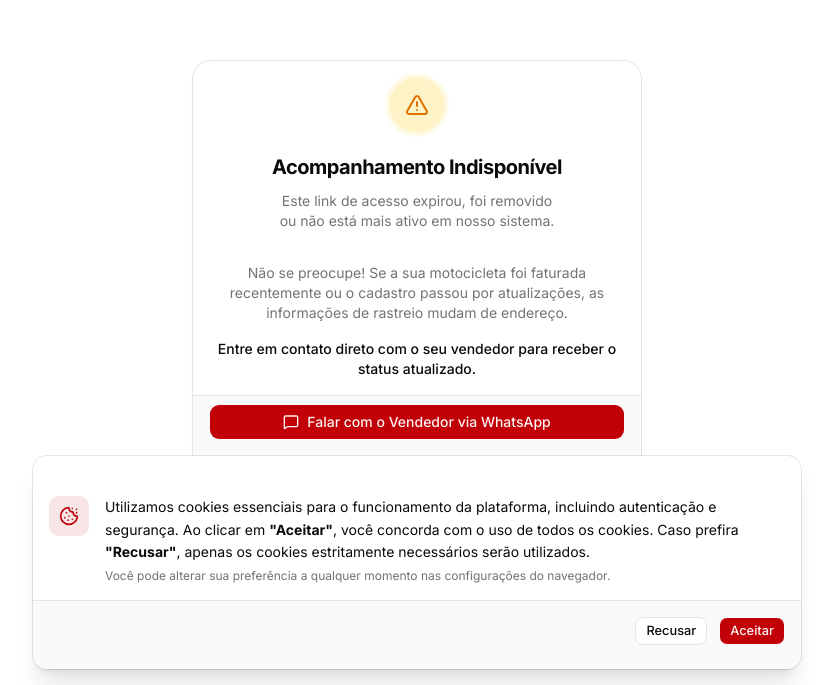
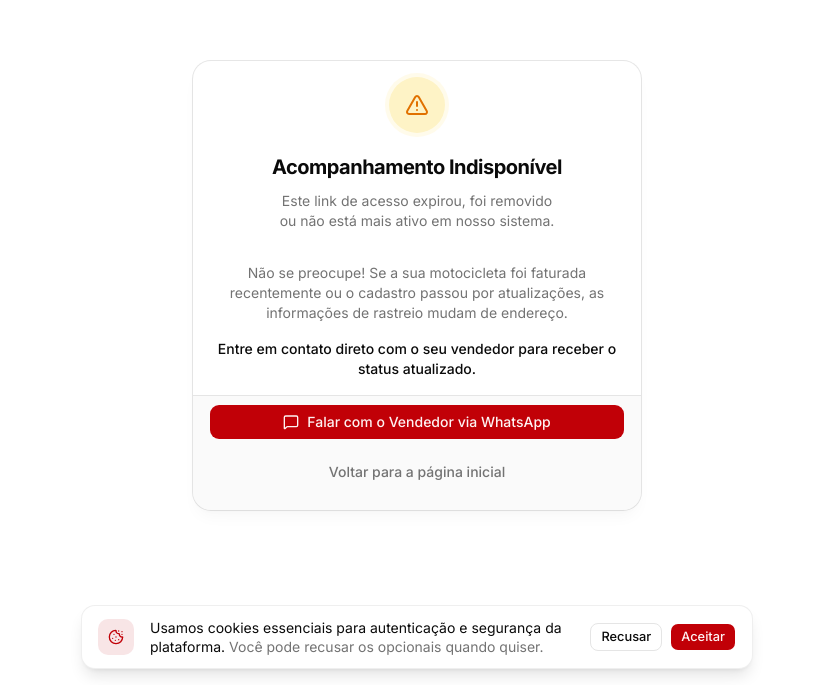
Before and after one commit to Acompanhamento-de-Chegada-de-Moto/auge-management, a Next.js app: page /acompanhamento/indisponivel in a window 1280 px wide. Shown: the part 115-800 px from the top of the page, without its empty margins (223-1056 px from the left). Built offline with nearby package versions, Linux system fonts and the light colour scheme.

Commit message:
feat: tab theme

```diff
--- a/app/layout.tsx
+++ b/app/layout.tsx
@@ -3,6 +3,7 @@ import { Geist, Geist_Mono, Inter } from "next/font/google";
 import "./globals.css";
 import { Toaster } from "sonner";
 import { CookieConsentBanner } from "@/components/CookieConsentBanner";
+import { ThemeColorSync } from "@/components/ThemeColorSync";
 import { ThemeProvider } from "@/components/ThemeProvider";
 import { cn } from "@/lib/utils";
 
@@ -51,6 +52,7 @@ export default function RootLayout({
           enableSystem
           disableTransitionOnChange
         >
+          <ThemeColorSync />
           {children}
           <Toaster />
         </ThemeProvider>
--- a/components/CookieConsentBanner.tsx
+++ b/components/CookieConsentBanner.tsx
@@ -1,10 +1,9 @@
 "use client";
 
+import { Cookie, X } from "lucide-react";
+import { useEffect, useState } from "react";
 import { Button } from "@/components/ui/button";
-import { Card, CardContent, CardFooter } from "@/components/ui/card";
 import { getCookieConsent, setCookieConsent } from "@/lib/cookies";
-import { Cookie } from "lucide-react";
-import { useEffect, useState } from "react";
 
 export function CookieConsentBanner() {
   const [visible, setVisible] = useState(false);
@@ -29,38 +28,41 @@ export function CookieConsentBanner() {
   if (!visible) return null;
 
   return (
-    <div className="fixed inset-x-0 bottom-0 z-50 p-4">
-      <Card className="mx-auto max-w-3xl shadow-xl border-border/60">
-        <CardContent className="flex items-start gap-4 pt-6">
-          <div className="hidden shrink-0 sm:block">
-            <div className="flex size-10 items-center justify-center rounded-lg bg-primary/10">
-              <Cookie className="size-5 text-primary" />
-            </div>
-          </div>
-          <div className="space-y-1">
-            <p className="text-sm leading-relaxed text-foreground">
-              Utilizamos cookies essenciais para o funcionamento da plataforma,
-              incluindo autenticação e segurança. Ao clicar em{" "}
-              <strong>&quot;Aceitar&quot;</strong>, você concorda com o uso de
-              todos os cookies. Caso prefira{" "}
-              <strong>&quot;Recusar&quot;</strong>, apenas os cookies
-              estritamente necessários serão utilizados.
-            </p>
-            <p className="text-xs text-muted-foreground">
-              Você pode alterar sua preferência a qualquer momento nas
-              configurações do navegador.
-            </p>
-          </div>
-        </CardContent>
-        <CardFooter className="flex justify-end gap-3 pb-6">
-          <Button variant="outline" onClick={handleReject} size="sm">
+    <div
+      role="dialog"
+      aria-label="Aviso de cookies"
+      className="fixed inset-x-0 bottom-0 z-50 p-3 sm:p-4"
+    >
+      <div className="mx-auto flex max-w-2xl flex-col gap-3 rounded-xl border border-border/60 bg-card p-4 shadow-lg sm:flex-row sm:items-center sm:gap-4 sm:py-3">
+        <div className="hidden shrink-0 sm:flex sm:size-9 sm:items-center sm:justify-center sm:rounded-lg sm:bg-primary/10">
+          <Cookie className="size-4 text-primary" />
+        </div>
+
+        <p className="flex-1 text-sm leading-snug text-foreground">
+          Usamos cookies essenciais para autenticação e segurança da plataforma.{" "}
+          <span className="text-muted-foreground">
+            Você pode recusar os opcionais quando quiser.
+          </span>
+        </p>
+
+        <div className="flex shrink-0 gap-2">
+          <Button
+            variant="outline"
+            onClick={handleReject}
+            size="sm"
+            className="flex-1 sm:flex-none"
+          >
             Recusar
           </Button>
-          <Button onClick={handleAccept} size="sm">
+          <Button
+            onClick={handleAccept}
+            size="sm"
+            className="flex-1 sm:flex-none"
+          >
             Aceitar
           </Button>
-        </CardFooter>
-      </Card>
+        </div>
+      </div>
     </div>
   );
 }
--- /dev/null
+++ b/components/ThemeColorSync.tsx
@@ -0,0 +1,25 @@
+// components/ThemeColorSync.tsx
+"use client";
+
+import { useTheme } from "next-themes";
+import { useEffect } from "react";
+
+export function ThemeColorSync() {
+  const { resolvedTheme } = useTheme();
+
+  useEffect(() => {
+    const meta = document.querySelector('meta[name="theme-color"]');
+    const color = resolvedTheme === "dark" ? "#1e293b" : "#0f172a";
+
+    if (meta) {
+      meta.setAttribute("content", color);
+    } else {
+      const newMeta = document.createElement("meta");
+      newMeta.name = "theme-color";
+      newMeta.content = color;
+      document.head.appendChild(newMeta);
+    }
+  }, [resolvedTheme]);
+
+  return null;
+}
```
